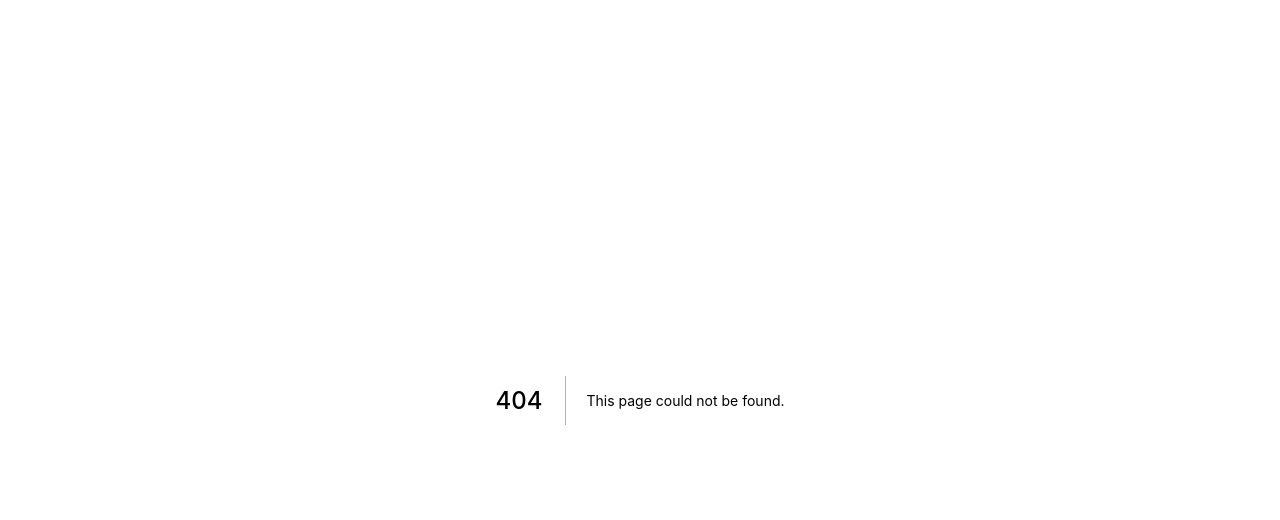
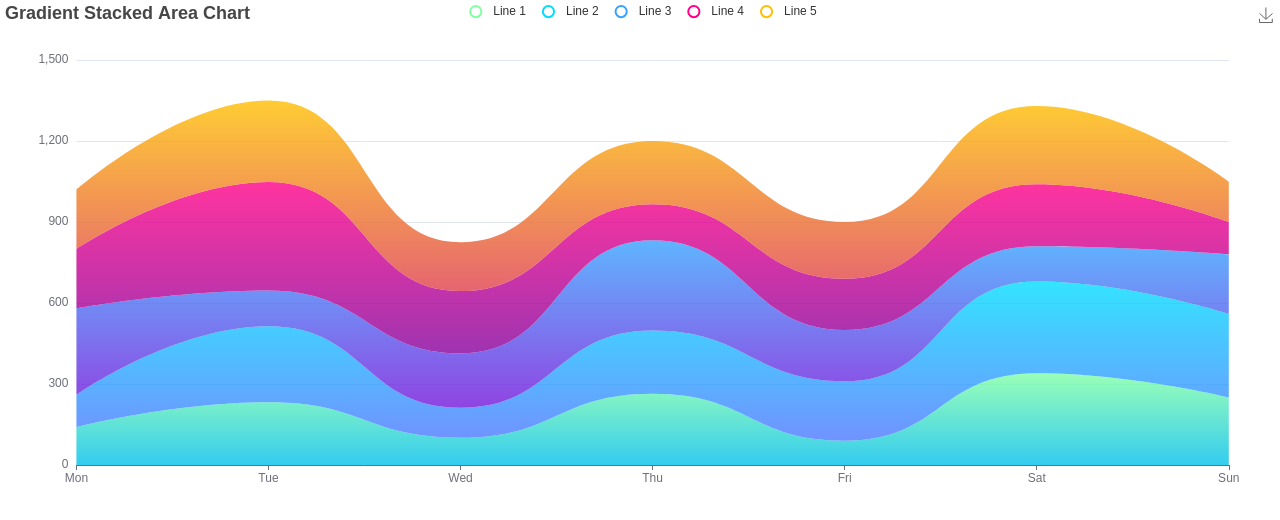
Before and after one commit to hbarve1/charts-and-graphs, a Next.js app: page /echarts/line/gradient-stacked-area-chart in a window 1280 px wide. Before the commit this address had no page. Shown: the top 520 px of the page. Built offline with nearby package versions, Linux system fonts and the light colour scheme.

Commit message:
echarts/line/gradient-stacked-area-chart

```diff
--- /dev/null
+++ b/pages/echarts/line/gradient-stacked-area-chart.js
@@ -0,0 +1,203 @@
+/** @format */
+
+import * as echarts from "echarts";
+
+import ReactECharts from "../../../components/echarts/ReactECharts";
+
+const option = {
+  color: ["#80FFA5", "#00DDFF", "#37A2FF", "#FF0087", "#FFBF00"],
+  title: {
+    text: "Gradient Stacked Area Chart",
+  },
+  tooltip: {
+    trigger: "axis",
+    axisPointer: {
+      type: "cross",
+      label: {
+        backgroundColor: "#6a7985",
+      },
+    },
+  },
+  legend: {
+    data: ["Line 1", "Line 2", "Line 3", "Line 4", "Line 5"],
+  },
+  toolbox: {
+    feature: {
+      saveAsImage: {},
+    },
+  },
+  grid: {
+    left: "3%",
+    right: "4%",
+    bottom: "3%",
+    containLabel: true,
+  },
+  xAxis: [
+    {
+      type: "category",
+      boundaryGap: false,
+      data: ["Mon", "Tue", "Wed", "Thu", "Fri", "Sat", "Sun"],
+    },
+  ],
+  yAxis: [
+    {
+      type: "value",
+    },
+  ],
+  series: [
+    {
+      name: "Line 1",
+      type: "line",
+      stack: "Total",
+      smooth: true,
+      lineStyle: {
+        width: 0,
+      },
+      showSymbol: false,
+      areaStyle: {
+        opacity: 0.8,
+        color: new echarts.graphic.LinearGradient(0, 0, 0, 1, [
+          {
+            offset: 0,
+            color: "rgba(128, 255, 165)",
+          },
+          {
+            offset: 1,
+            color: "rgba(1, 191, 236)",
+          },
+        ]),
+      },
+      emphasis: {
+        focus: "series",
+      },
+      data: [140, 232, 101, 264, 90, 340, 250],
+    },
+    {
+      name: "Line 2",
+      type: "line",
+      stack: "Total",
+      smooth: true,
+      lineStyle: {
+        width: 0,
+      },
+      showSymbol: false,
+      areaStyle: {
+        opacity: 0.8,
+        color: new echarts.graphic.LinearGradient(0, 0, 0, 1, [
+          {
+            offset: 0,
+            color: "rgba(0, 221, 255)",
+          },
+          {
+            offset: 1,
+            color: "rgba(77, 119, 255)",
+          },
+        ]),
+      },
+      emphasis: {
+        focus: "series",
+      },
+      data: [120, 282, 111, 234, 220, 340, 310],
+    },
+    {
+      name: "Line 3",
+      type: "line",
+      stack: "Total",
+      smooth: true,
+      lineStyle: {
+        width: 0,
+      },
+      showSymbol: false,
+      areaStyle: {
+        opacity: 0.8,
+        color: new echarts.graphic.LinearGradient(0, 0, 0, 1, [
+          {
+            offset: 0,
+            color: "rgba(55, 162, 255)",
+          },
+          {
+            offset: 1,
+            color: "rgba(116, 21, 219)",
+          },
+        ]),
+      },
+      emphasis: {
+        focus: "series",
+      },
+      data: [320, 132, 201, 334, 190, 130, 220],
+    },
+    {
+      name: "Line 4",
+      type: "line",
+      stack: "Total",
+      smooth: true,
+      lineStyle: {
+        width: 0,
+      },
+      showSymbol: false,
+      areaStyle: {
+        opacity: 0.8,
+        color: new echarts.graphic.LinearGradient(0, 0, 0, 1, [
+          {
+            offset: 0,
+            color: "rgba(255, 0, 135)",
+          },
+          {
+            offset: 1,
+            color: "rgba(135, 0, 157)",
+          },
+        ]),
+      },
+      emphasis: {
+        focus: "series",
+      },
+      data: [220, 402, 231, 134, 190, 230, 120],
+    },
+    {
+      name: "Line 5",
+      type: "line",
+      stack: "Total",
+      smooth: true,
+      lineStyle: {
+        width: 0,
+      },
+      showSymbol: false,
+      label: {
+        show: true,
+        position: "top",
+      },
+      areaStyle: {
+        opacity: 0.8,
+        color: new echarts.graphic.LinearGradient(0, 0, 0, 1, [
+          {
+            offset: 0,
+            color: "rgba(255, 191, 0)",
+          },
+          {
+            offset: 1,
+            color: "rgba(224, 62, 76)",
+          },
+        ]),
+      },
+      emphasis: {
+        focus: "series",
+      },
+      data: [220, 302, 181, 234, 210, 290, 150],
+    },
+  ],
+};
+
+const Echarts = () => {
+  return (
+    <div>
+      <ReactECharts
+        option={option}
+        style={{
+          height: "500px",
+        }}
+      />
+    </div>
+  );
+};
+
+export default Echarts;
```
